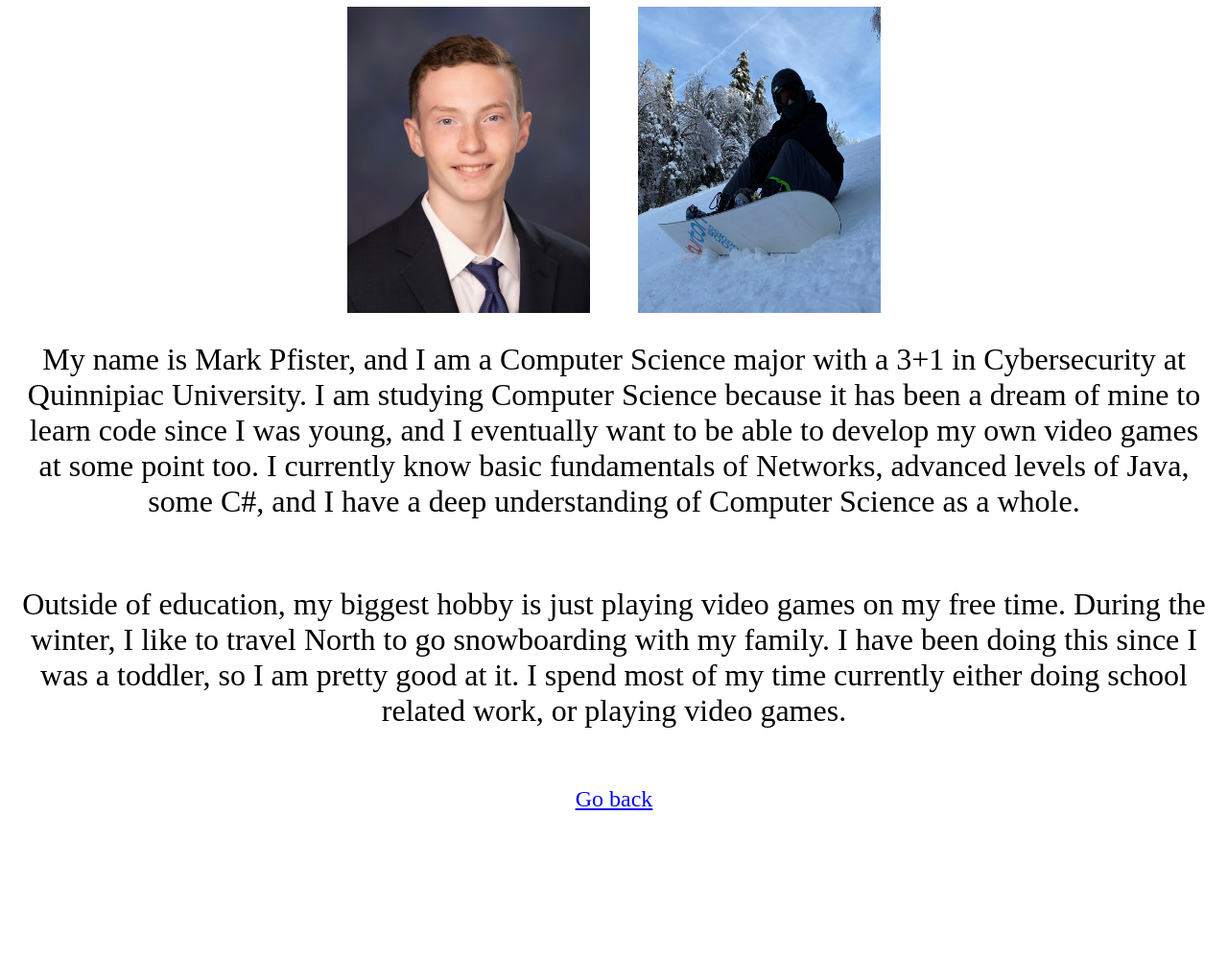
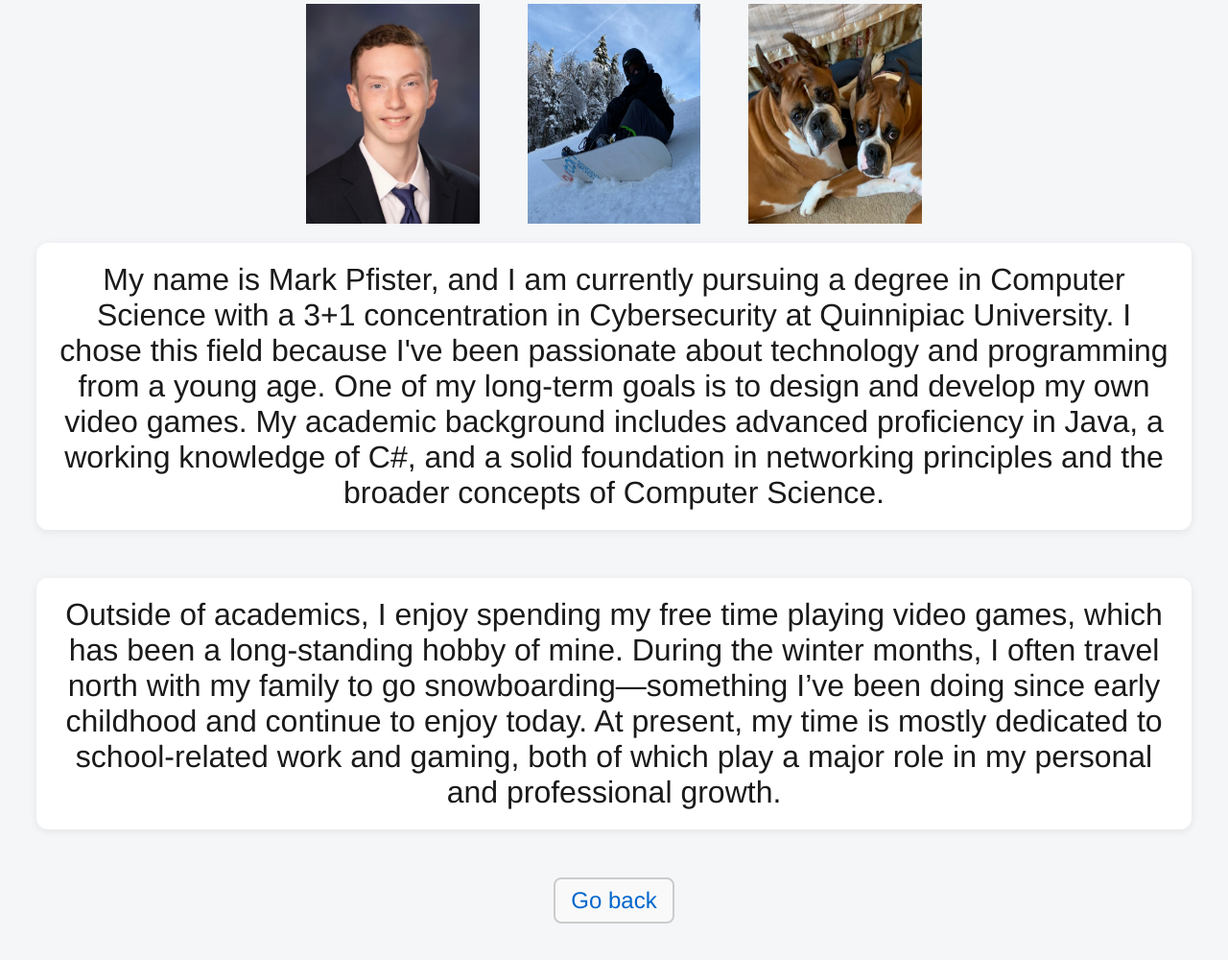
Before and after one commit to MarkP05/website, a plain HTML site: page about.html in a window 1280 px wide. Shown: the part 146-1146 px from the top of the page at 96% size. Before the commit the page ends 1000 px from the top, so only its background shows below. Drawn offline with Linux system fonts and the light colour scheme.

Commit message:
Made everything look a LOT nicer

```diff
--- a/about.html
+++ b/about.html
@@ -8,19 +8,19 @@
         <div class="image-container">
             <img src="SHS.jpg" alt="SeniorHSPortrait">
             <img src="Snowboard.jpg" alt="Snowboard">
+            <img src="Dogs.jpg" alt="Dogs">
         </div>
-        <p>My name is Mark Pfister, and I am a Computer Science major with a 3+1 in Cybersecurity at Quinnipiac University.
-            I am studying Computer Science because it has been a dream of mine to learn code since I was young,
-            and I eventually want to be able to develop my own video games at some point too. I currently know basic
-            fundamentals of Networks, advanced levels of Java, some C#, and I have a deep understanding of Computer Science
-            as a whole.
+        <p>My name is Mark Pfister, and I am currently pursuing a degree in Computer Science with a 3+1 concentration in Cybersecurity at Quinnipiac University.
+            I chose this field because I've been passionate about technology and programming from a young age.
+            One of my long-term goals is to design and develop my own video games. My academic background includes advanced proficiency in Java, a working knowledge of C#, and a solid foundation in networking principles and the broader concepts of Computer Science.
         </p>
-        <p>Outside of education, my biggest hobby is just playing video games on my free time. During the winter,
-            I like to travel North to go snowboarding with my family. I have been doing this since I was a toddler,
-            so I am pretty good at it. I spend most of my time currently either doing school related work, or playing video games.
+        <p>Outside of academics, I enjoy spending my free time playing video games, which has been a long-standing hobby of mine.
+            During the winter months, I often travel north with my family to go snowboarding—something I’ve been doing since early childhood and continue to enjoy today.
+            At present, my time is mostly dedicated to school-related work and gaming, both of which play a major role in my personal and professional growth.
         </p>
         <div style="text-align: center;">
-            <a href="index.html">Go back</a>
+            <a href="index.html" class="go-back-link">Go back</a>
+
         </div>
     </body>
 </html>
--- a/styles.css
+++ b/styles.css
@@ -1,9 +1,19 @@
+body {
+    background-color: #f4f6f8;
+    font-family: 'Helvetica Neue', sans-serif;
+    color: #1a1a1a;
+    padding: 30px;
+}
+
 p {
     font-size: 2rem;
     margin-top: 20px;
     margin-bottom: 50px;
-    padding: 10px;
+    padding: 20px;
     text-align: center;
+    background-color: #ffffff;
+    border-radius: 12px;
+    box-shadow: 0 2px 8px rgba(0, 0, 0, 0.08);
 }
 
 p a {
@@ -17,12 +27,21 @@ p a {
 h1 {
     font-size: 5rem;
     text-align: center;
+    margin-bottom: 20px;
+    color: #222;
 }
 
 a {
     font-size: 1.5rem;
     display: inline-block;
     text-align: center;
+    color: #0066cc;
+    text-decoration: none;
+    font-weight: 500;
+}
+
+a:hover {
+    text-decoration: underline;
 }
 
 img {
@@ -66,17 +85,30 @@ li {
 .image-container {
     display: flex;
     justify-content: center;
-    gap: 50px; /* No gap between images */
+    gap: 50px;
 }
 
 .image-container img {
-    max-width: 20%;
+    max-width: 15%;
     height: auto;
-    margin: 0; /* Removes any default margin around the images */
-    padding: 0; /* Ensures no padding is applied */
+    margin: 0;
+    padding: 0;
 }
 
 .no-spacing {
     margin-top: 0;
     margin-bottom: 0;
 }
+
+.go-back-link {
+    border: 2px solid #ccc;
+    padding: 8px 16px;
+    border-radius: 8px;
+    background-color: #f9f9f9;
+    transition: background-color 0.2s ease, border-color 0.2s ease;
+}
+
+.go-back-link:hover {
+    background-color: #e6e6e6;
+    border-color: #999;
+}
```
Also changed, not shown: projects.html (+7 -5 lines), Dogs.jpg (added).
